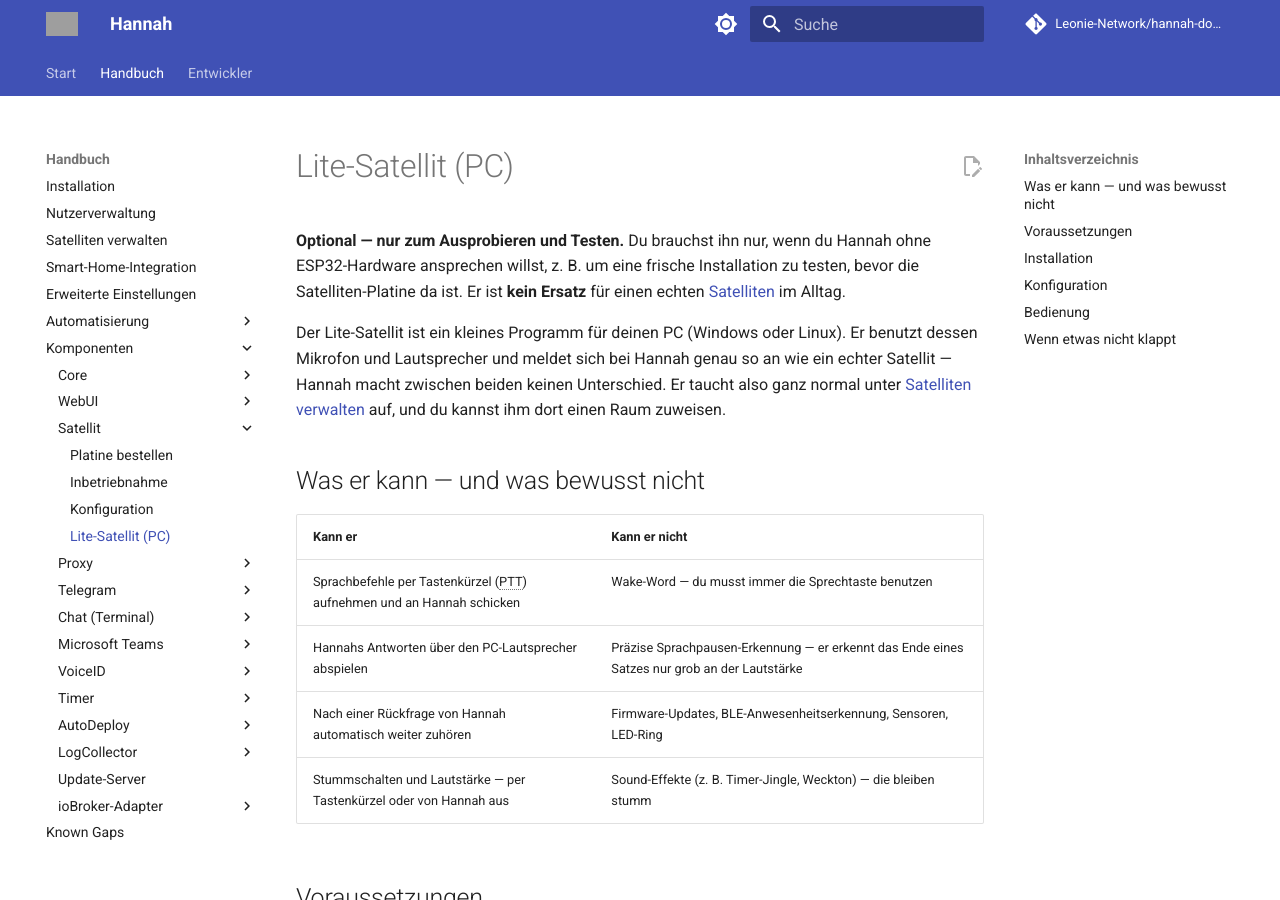
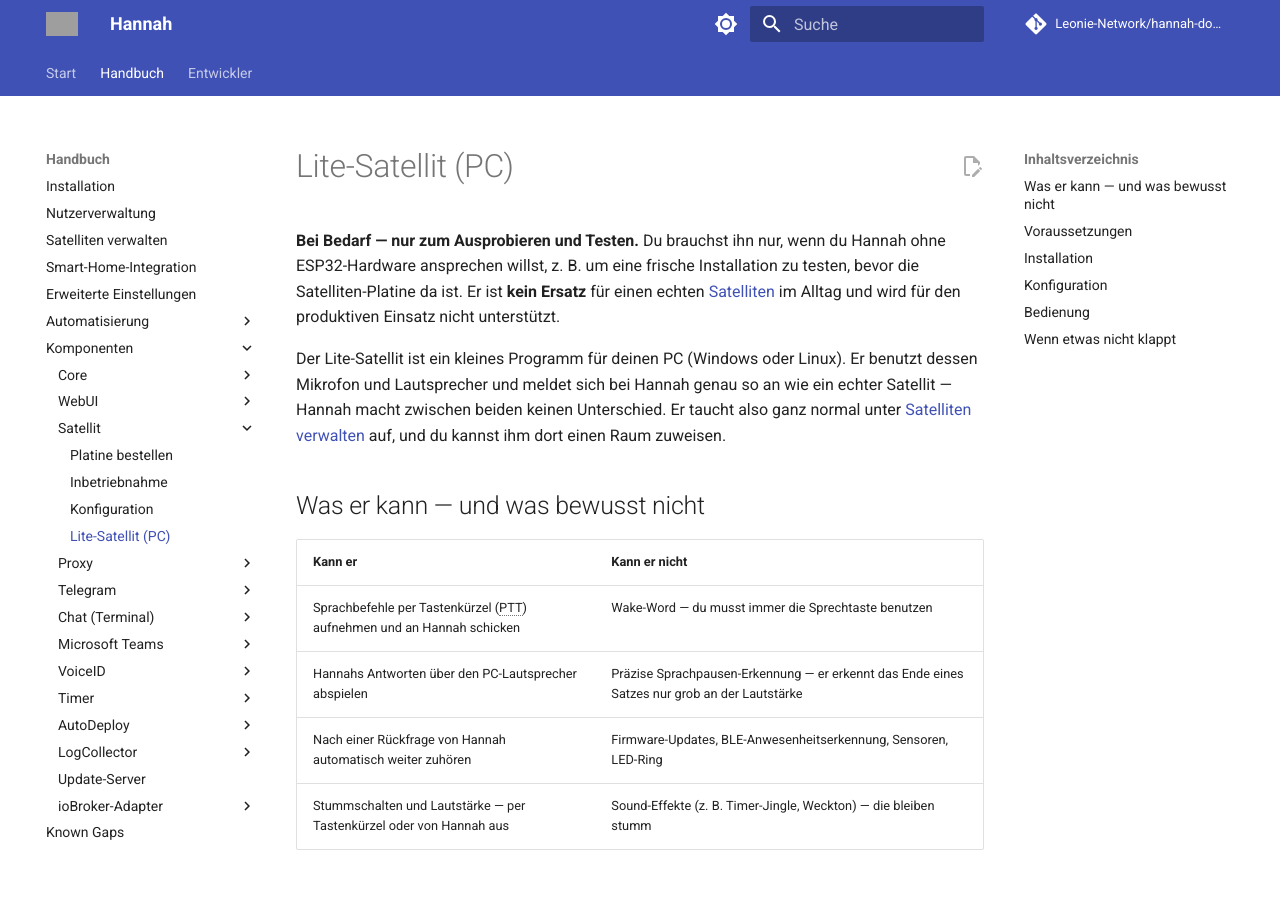
Before and after one commit to Leonie-Network/hannah-docs, an MkDocs documentation site: the page built from docs/components/satellite/lite.md, in a window 1280 px wide and 900 px high. Built offline with MkDocs 1.6.1 and Material for MkDocs 9.7.7, drawn with Linux system fonts in a browser that asks for light colours; comment, search, counter and statistics services are not loaded; grey boxes are pictures that could not be loaded.

Commit message:
docs(satellite): rate the Lite satellite "Bei Bedarf"
Aligns the Lite satellite with the three-tier requirement labels. Keeps
the testing-only framing and states that it isn't supported for
production use.

Co-Authored-By: Claude Opus 5.5 <noreply@anthropic.com>

```diff
--- a/docs/components/satellite/lite.md
+++ b/docs/components/satellite/lite.md
@@ -1,9 +1,9 @@
 # Lite-Satellit (PC)
 
-**Optional — nur zum Ausprobieren und Testen.** Du brauchst ihn nur, wenn du Hannah
+**Bei Bedarf — nur zum Ausprobieren und Testen.** Du brauchst ihn nur, wenn du Hannah
 ohne ESP32-Hardware ansprechen willst, z. B. um eine frische Installation zu testen,
 bevor die Satelliten-Platine da ist. Er ist **kein Ersatz** für einen echten
-[Satelliten](index.md) im Alltag.
+[Satelliten](index.md) im Alltag und wird für den produktiven Einsatz nicht unterstützt.
 
 Der Lite-Satellit ist ein kleines Programm für deinen PC (Windows oder Linux). Er
 benutzt dessen Mikrofon und Lautsprecher und meldet sich bei Hannah genau so an wie ein
```
